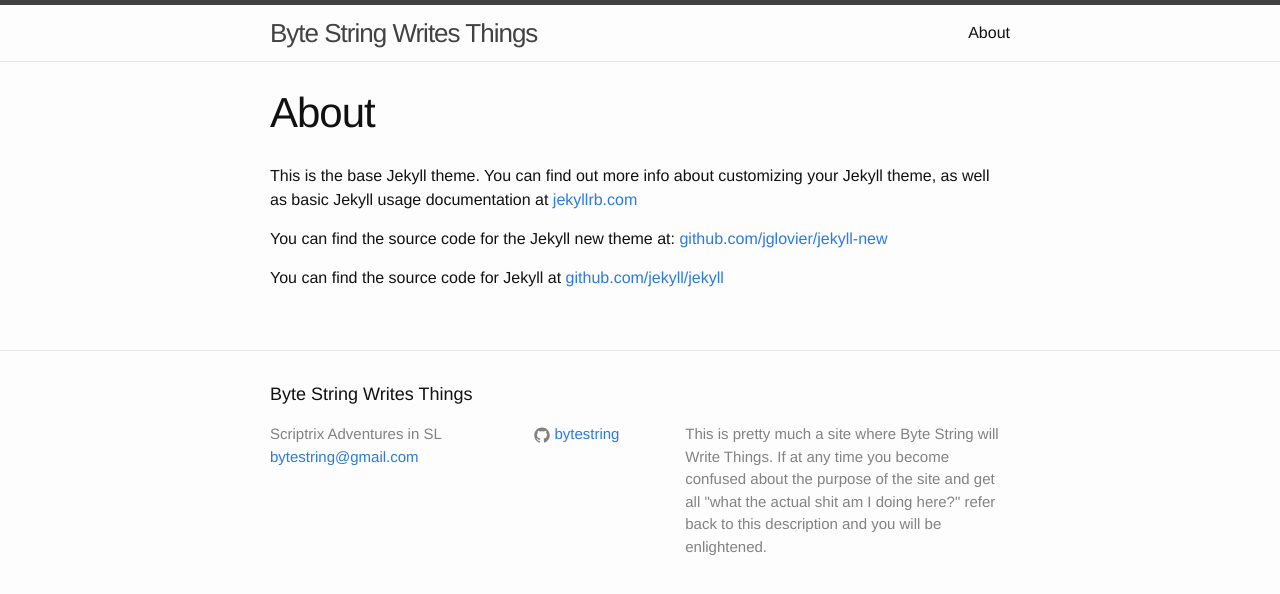
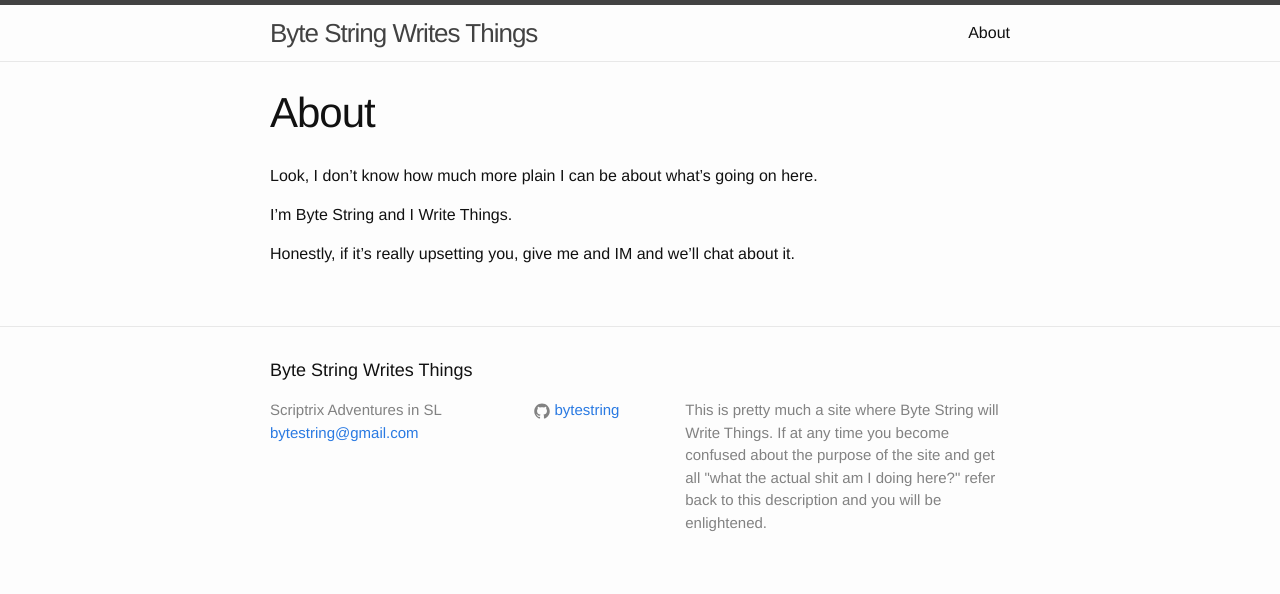
Before and after one commit to ByteString/bytestring.github.io, a Jekyll site: the page built from about.md, in a window 1280 px wide. Shown: the top 594 px of the page. Built offline with Jekyll 4.4.1, drawn with Linux system fonts in a browser that asks for light colours.

Commit message:
Added abotu

```diff
--- a/about.md
+++ b/about.md
@@ -4,8 +4,8 @@ title: About
 permalink: /about/
 ---
 
-This is the base Jekyll theme. You can find out more info about customizing your Jekyll theme, as well as basic Jekyll usage documentation at [jekyllrb.com](http://jekyllrb.com/)
+Look, I don't know how much more plain I can be about what's going on here.
 
-You can find the source code for the Jekyll new theme at: [github.com/jglovier/jekyll-new](https://github.com/jglovier/jekyll-new)
+I'm Byte String and I Write Things.
 
-You can find the source code for Jekyll at [github.com/jekyll/jekyll](https://github.com/jekyll/jekyll)
+Honestly, if it's really upsetting you, give me and IM and we'll chat about it.
```
